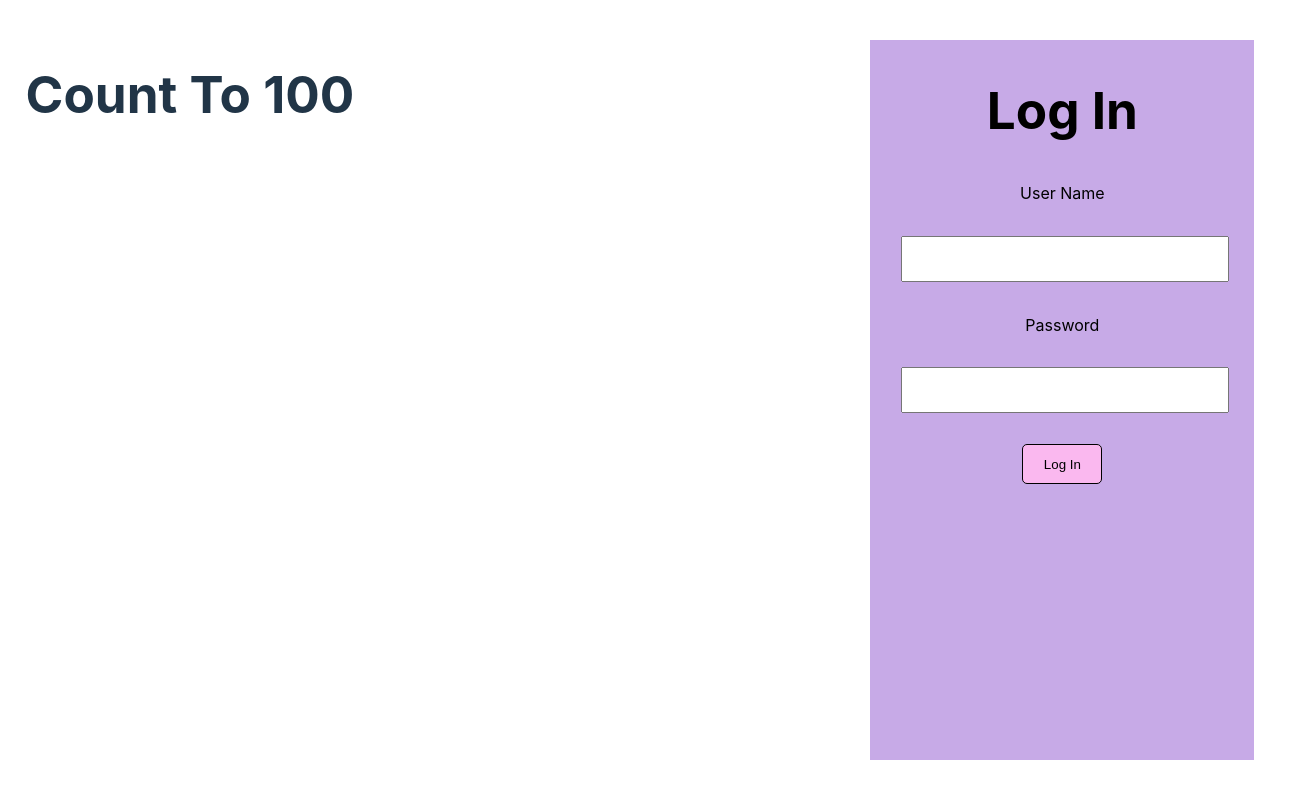
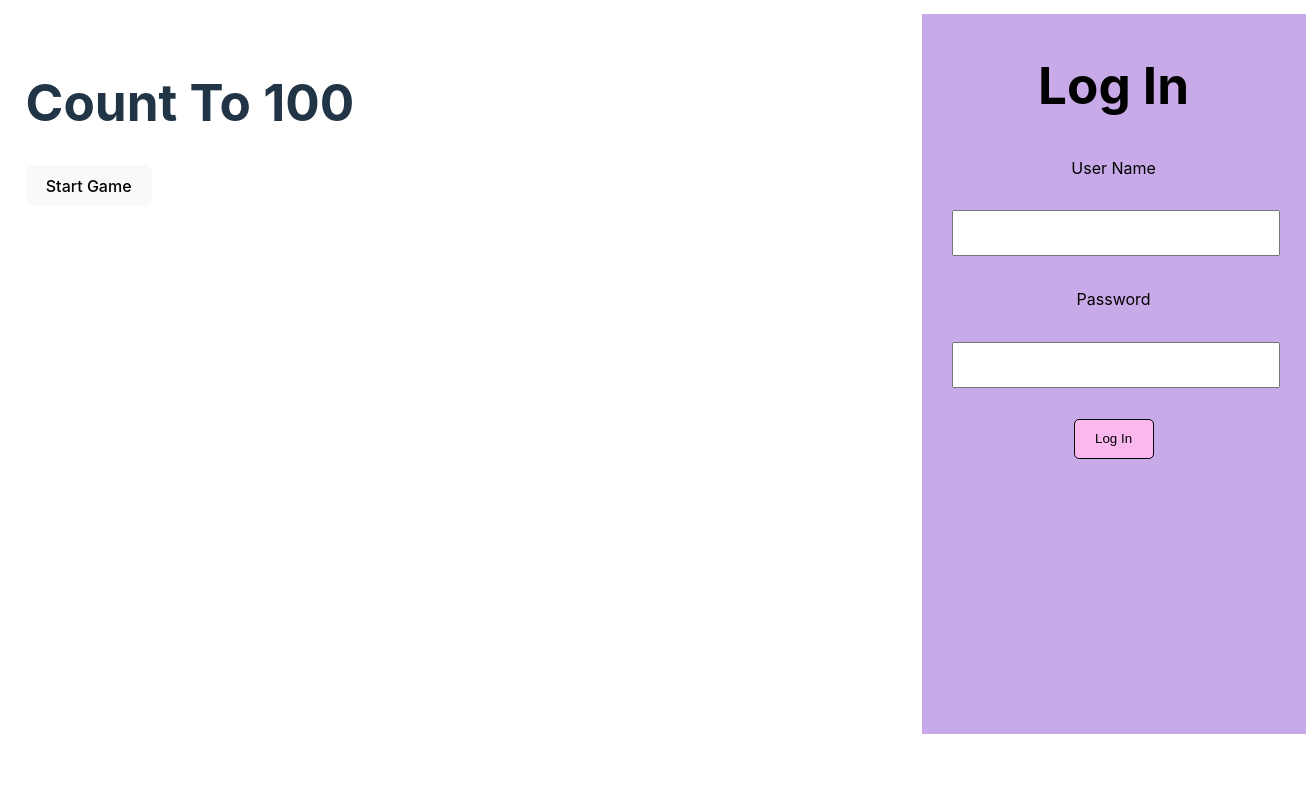
Before and after one commit to elishevaisaacs18/Count-To-100, a React (Vite) app in the folder Count-To-100/: page / in a window 1280 px wide. Shown: the whole page, 1306 px wide, since content can reach past the window. Built offline with nearby package versions, Linux system fonts and the light colour scheme.

Commit message:
disabled all buttons

```diff
--- a/Count-To-100/src/App.jsx
+++ b/Count-To-100/src/App.jsx
@@ -6,11 +6,16 @@ function App() {
   const [userName, setUserName] = useState("");
   const [password, setPassword] = useState("");
   const [connected, setConnected] = useState([]);
+  const [hasStartedGame, setHasStartedGame] = useState(false);
+
   console.log("CONNECTED", connected);
 
   return (
     <div style={{ display: "flex" }}>
-      <Board connected={connected} />
+      <Board
+      connected={connected}
+      hasStartedGame={hasStartedGame}
+      setHasStartedGame={setHasStartedGame}/>
       <LogIn
         userName={userName}
         setUserName={setUserName}
--- a/Count-To-100/src/Board.module.css
+++ b/Count-To-100/src/Board.module.css
@@ -2,6 +2,7 @@
   width: 68vw;
   height: 90vh;
   overflow: hidden;
+  margin: 2vw;
 }
 
 .playerBoard {
@@ -11,9 +12,4 @@
   border-radius: 10px;
   width: 60vw;
   height: 34vh;
-  margin: 2vw;
 }
-
-.title {
-  margin: 2vw;
-}
--- a/Count-To-100/src/Components/Board.jsx
+++ b/Count-To-100/src/Components/Board.jsx
@@ -1,21 +1,35 @@
-import React from "react";
+import { useState } from "react";
 import styles from "../Board.module.css";
 import UserBoard from "./UserBoard";
 
 const Board = (props) => {
+  const handleStartGame = () => {
+    props.setHasStartedGame(true);
+  };
+
   const boardsArr = [];
   for (let i = 0; i < props.connected.length; i++) {
     const rndNum = Math.floor(Math.random() * 99);
     const id = "player" + (i + 1);
     console.log("props.connected[i]: ", props.connected[i]);
     boardsArr.push(
-      <UserBoard user={props.connected[i]} rndNum={rndNum} key={id} />
+      <UserBoard
+        hasStartedGame={props.hasStartedGame}
+        user={props.connected[i]}
+        rndNum={rndNum}
+        key={id}
+      />
     );
   }
 
   return (
     <div className={styles.boardContainer}>
-      <h1 className={styles.title}>Count To 100</h1>
+      <h1>Count To 100</h1>
+      {props.hasStartedGame ? (
+        <button disabled>Start Game</button>
+      ) : (
+        <button onClick={handleStartGame}>Start Game</button>
+      )}
       <div
         className={styles.boardsCon}
         style={{ width: "70vw", height: "90vh" }}
--- a/Count-To-100/src/Components/UserBoard.jsx
+++ b/Count-To-100/src/Components/UserBoard.jsx
@@ -36,10 +36,29 @@ const UserBoard = (props) => {
     <div className={styles.playerBoard}>
       <h2>{props.user.userName}</h2>
       <h3>{num}</h3>
-      <button onClick={add}>+1</button>
-      <button onClick={sub}>-1</button>
-      <button onClick={multiply}>*2</button>
-      <button onClick={divide}>/2</button>
+      {props.hasStartedGame ? (
+        <>
+          <button onClick={add}>+1</button>
+          <button onClick={sub}>-1</button>
+          <button onClick={multiply}>*2</button>
+          <button onClick={divide}>/2</button>
+        </>
+      ) : (
+        <>
+          <button disabled onClick={add}>
+            +1
+          </button>
+          <button disabled onClick={sub}>
+            -1
+          </button>
+          <button disabled onClick={multiply}>
+            *2
+          </button>
+          <button disabled onClick={divide}>
+            /2
+          </button>
+        </>
+      )}
       <h4>steps : {steps}</h4>
       {/* <h4>score : {score}</h4> */}
     </div>
```
